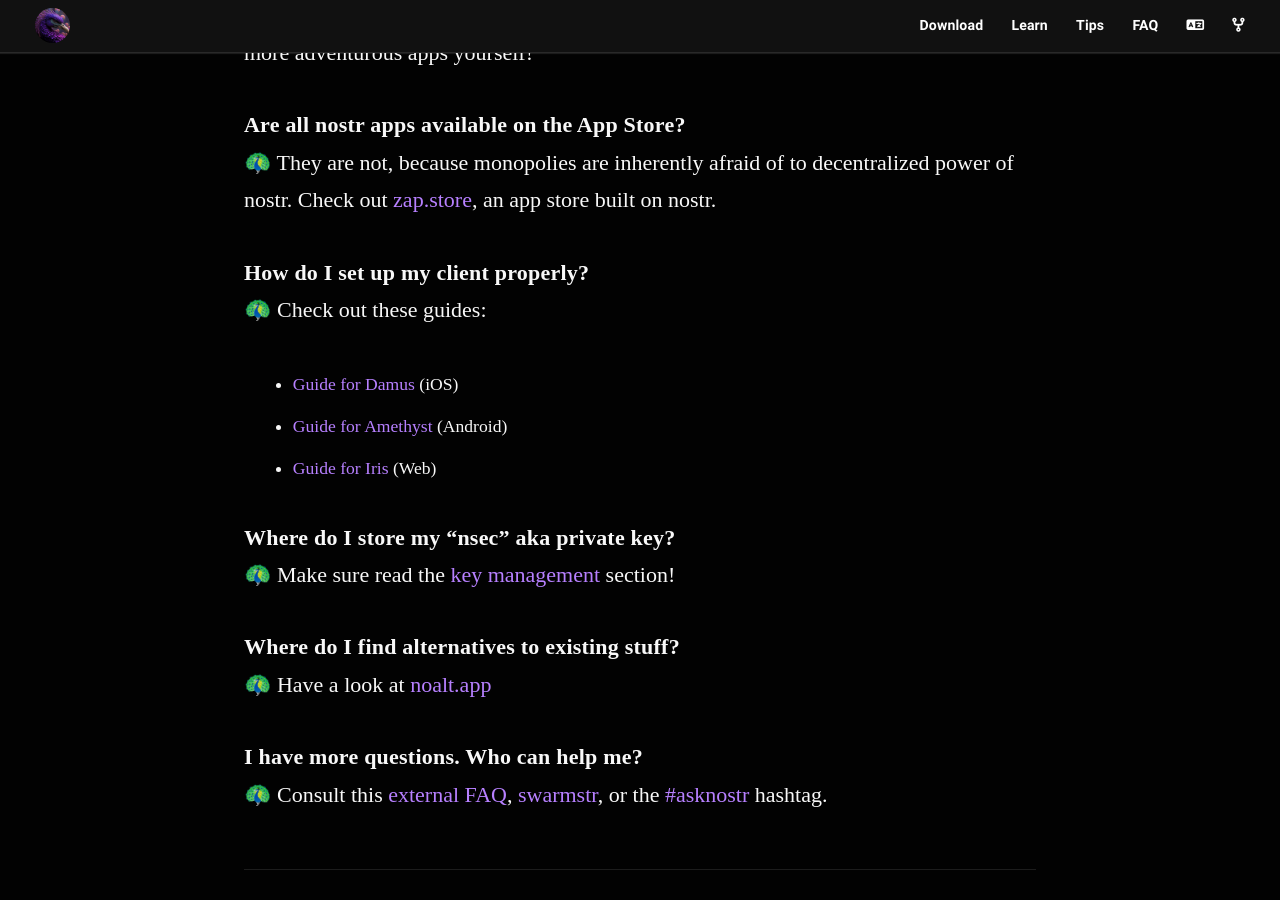
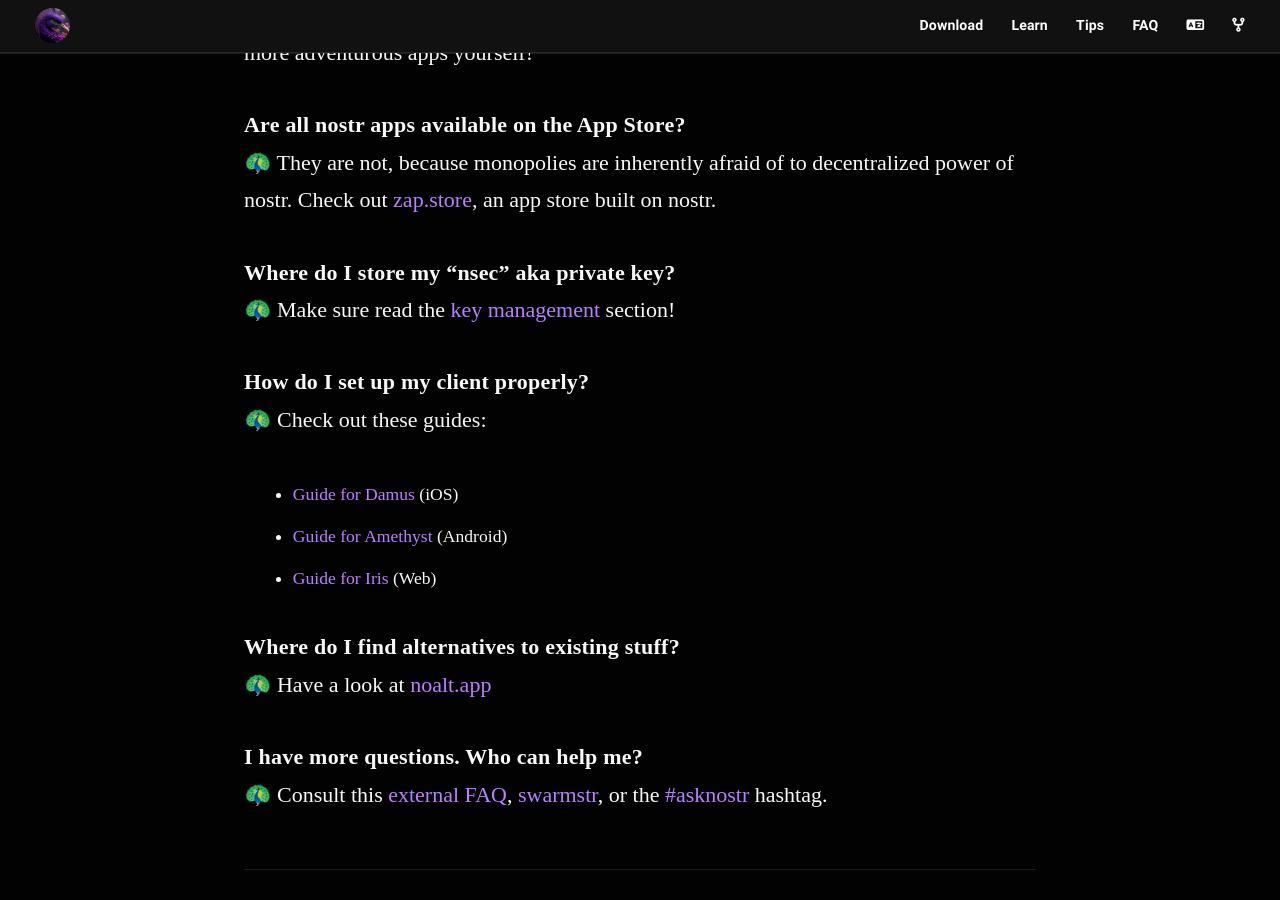
Before and after one commit to nostr-resources/nostr-resources.github.io, a Jekyll site: the page built from index.md, in a window 1280 px wide and 900 px high, scrolled down 2823 px. Built offline with Jekyll 4.4.1, drawn with Linux system fonts in a browser that asks for light colours; some web fonts are replaced; part of the change alters nothing that is shown; some of the changed text lies outside the part shown.

```diff
--- a/index.md
+++ b/index.md
@@ -96,15 +96,15 @@ yourself!
 power of nostr. Check out [zap.store](https://zap.store/download/), an app store
 built on nostr.
 
+**Where do I store my "nsec" aka private key?**
+🦚 Make sure read the [key management](#keys) section!
+
 **How do I set up my client properly?**
 🦚 Check out these guides:
 
 - [Guide for Damus](https://nostr.how/guides/damus) (iOS)
 - [Guide for Amethyst](https://nostr.how/guides/amethyst) (Android)
 - [Guide for Iris](https://nostr.how/guides/iris) (Web)
-
-**Where do I store my "nsec" aka private key?**
-🦚 Make sure read the [key management](#keys) section!
 
 **Where do I find alternatives to existing stuff?**
 🦚 Have a look at [noalt.app](http://noalt.app/)
@@ -142,6 +142,7 @@ Two quick things:
 - ⚠️ **DO NOT PASTE YOUR PRIVATE KEY INTO WEBSITES**[^fn-xss] ⚠️
 - Store your keys securely and do not share your private key
 
+
 Keys exist in two formats, `hex` and the above mentioned npub/nsec. You can use
 a [key converter tool](https://github.com/rot13maxi/key-convertr)[^fn-keys] to
 convert between the two formats.
@@ -158,6 +159,10 @@ store your keys safely (or at least more safely).
 
 - [Nostr in the Alby Extension](https://blog.getalby.com/nostr-in-the-alby-extension/)
 - [The nos2x browser extension and why you should use it](https://youtu.be/IoLw-3ok3_M)
+
+If you're on Android, it is recommended to use a native signer like [Amber].
+
+[Amber]: https://github.com/greenart7c3/Amber?tab=readme-ov-file#download-and-install
 
 You can also generate your keys by other means if you know what you're doing.[^bip85]
 It's still early days, so be prepared to get rekt.
```
